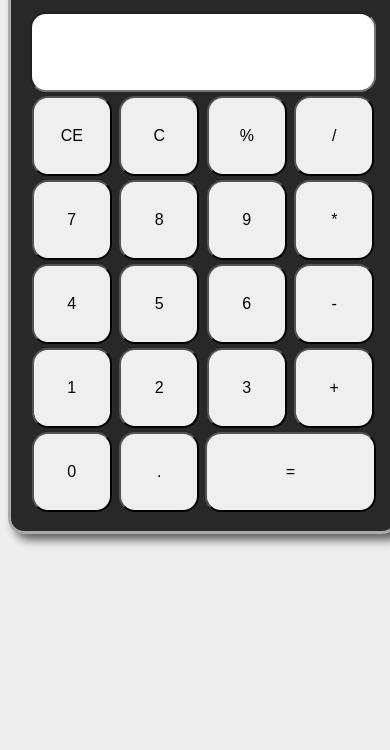
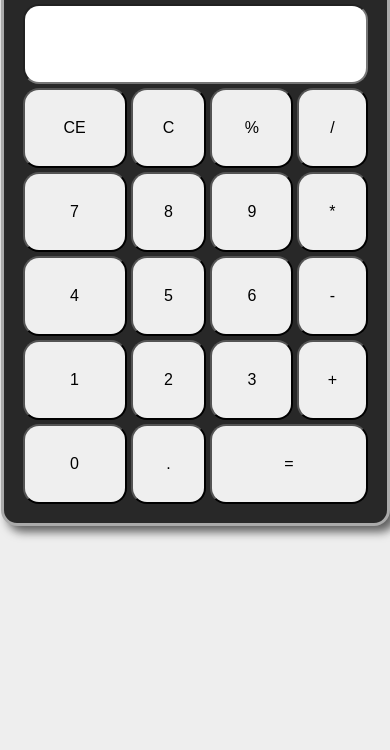
Before and after one commit to Zan-40/CalculatorProForm, a plain HTML site: page index.html in a window 390 px wide. Shown: the part 94-844 px from the top of the page. Drawn offline with Linux system fonts and the light colour scheme.

Commit message:
Responsive

```diff
--- a/style.css
+++ b/style.css
@@ -1,6 +1,7 @@
 body{
     font-family: Arial;
     background-color: rgb(238, 238, 238);
+    margin: 0;
 }
 p{
     font-size:1.5em;
@@ -34,3 +35,21 @@ table{
     text-align: end;
     padding: 1em;
 }
+@media (max-width: 1100px) {
+    .container {
+      width: 40%;
+    }
+
+    input {
+      width: 100%; /* Puedes cambiar el valor de width si deseas que sean más pequeños en pantallas pequeñas */
+    }
+}
+@media (max-width: 768px) {
+    .container {
+      width: 90%;
+    }
+
+    input {
+      width: 100%; /* Puedes cambiar el valor de width si deseas que sean más pequeños en pantallas pequeñas */
+    }
+}
```
